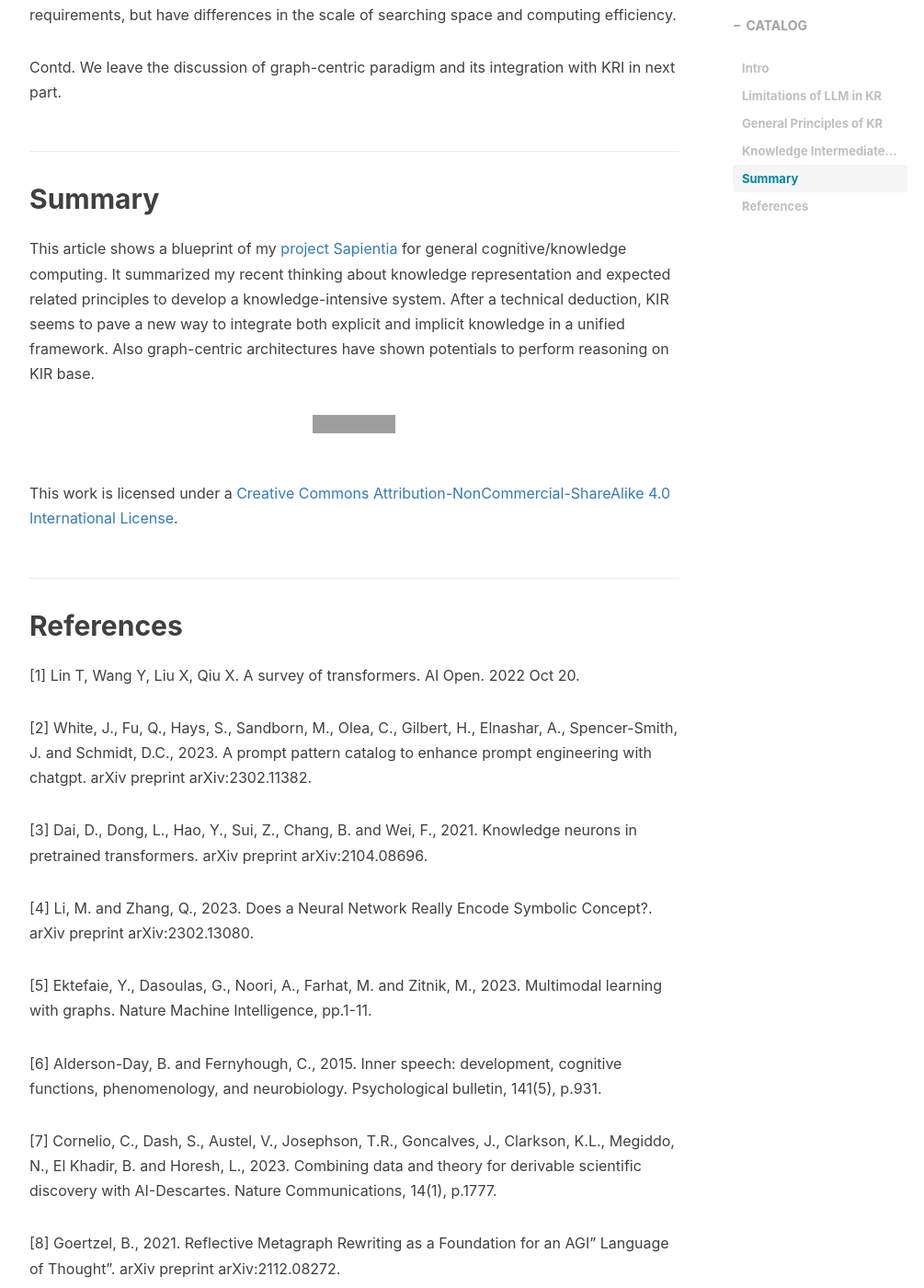
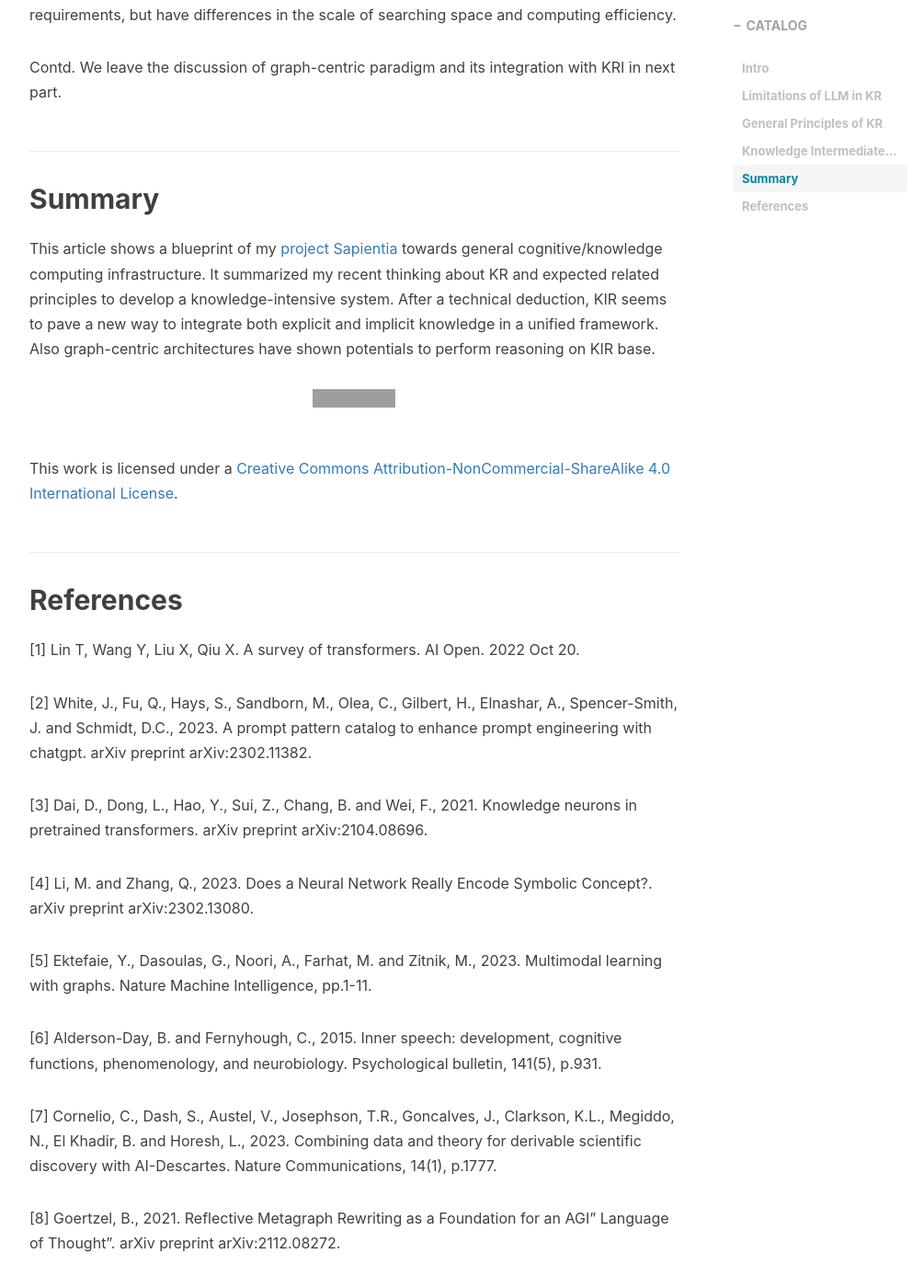
Before and after one commit to lambdacogito/lambdacogito.github.io, a Jekyll site: the page built from content/_posts/2023-05-27-kr-and-lgm-part1.md, in a window 1280 px wide and 1400 px high, scrolled down 6700 px. Shown: the whole window at 92% size, without its empty margins (233-1238 px from the left). Built offline with Jekyll 4.4.1, drawn with Linux system fonts in a browser that asks for light colours; nearby versions of some CDN libraries; comment, search, counter and statistics services are not loaded; some of the changed text lies outside the part shown; grey boxes are pictures that could not be loaded.

Commit message:
Quick update

```diff
--- a/content/_posts/2023-05-27-kr-and-lgm-part1.md
+++ b/content/_posts/2023-05-27-kr-and-lgm-part1.md
@@ -178,9 +178,9 @@ with KRI in next part.
 ## Summary
 
 This article shows a blueprint of my [project
-Sapientia](http://xiaming.site/2023/03/12/project-sapientia/) for general
-cognitive/knowledge computing. It summarized my recent thinking about knowledge
-representation and expected related principles to develop a knowledge-intensive
+Sapientia](http://xiaming.site/2023/03/12/project-sapientia/) towards general
+cognitive/knowledge computing infrastructure. It summarized my recent thinking
+about KR and expected related principles to develop a knowledge-intensive
 system. After a technical deduction, KIR seems to pave a new way to integrate
 both explicit and implicit knowledge in a unified framework. Also graph-centric
 architectures have shown potentials to perform reasoning on KIR base.
```
Also changed, not shown: other parts of content/_posts/2023-05-27-kr-and-lgm-part1.md (+3 -0 lines), content/_posts/2023-03-12-project-sapientia.md (+2 -0 lines).
